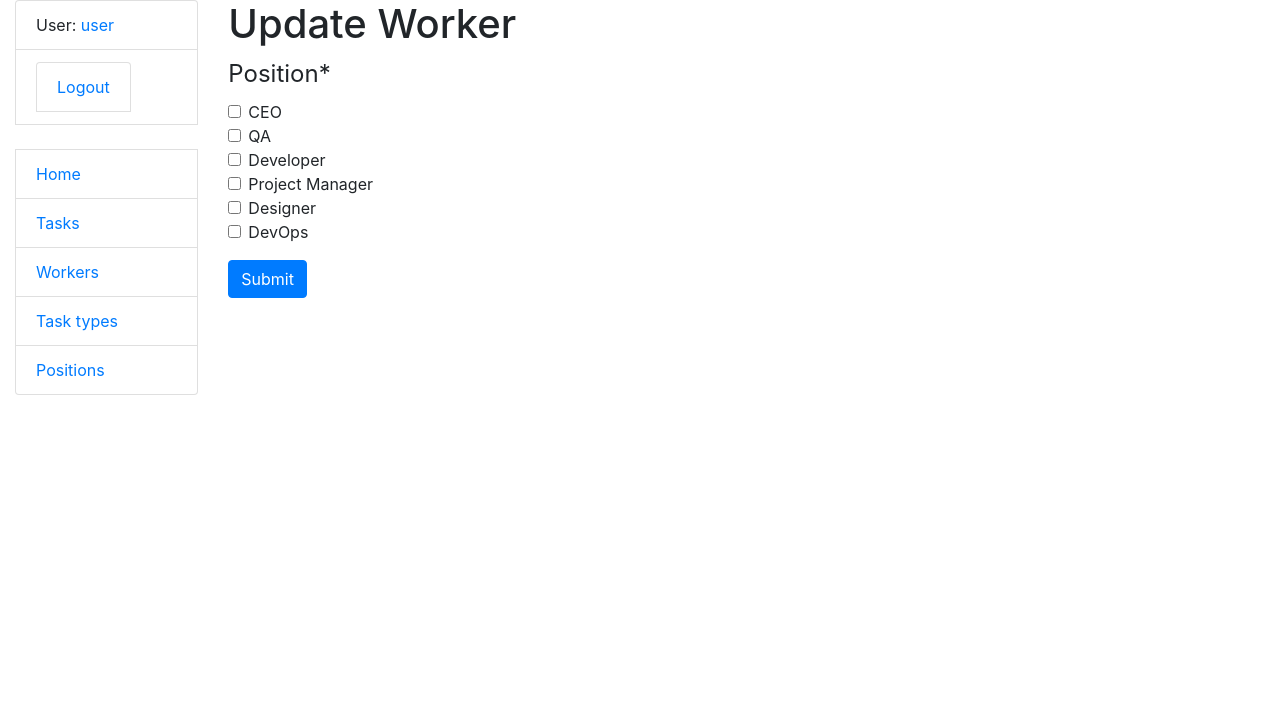
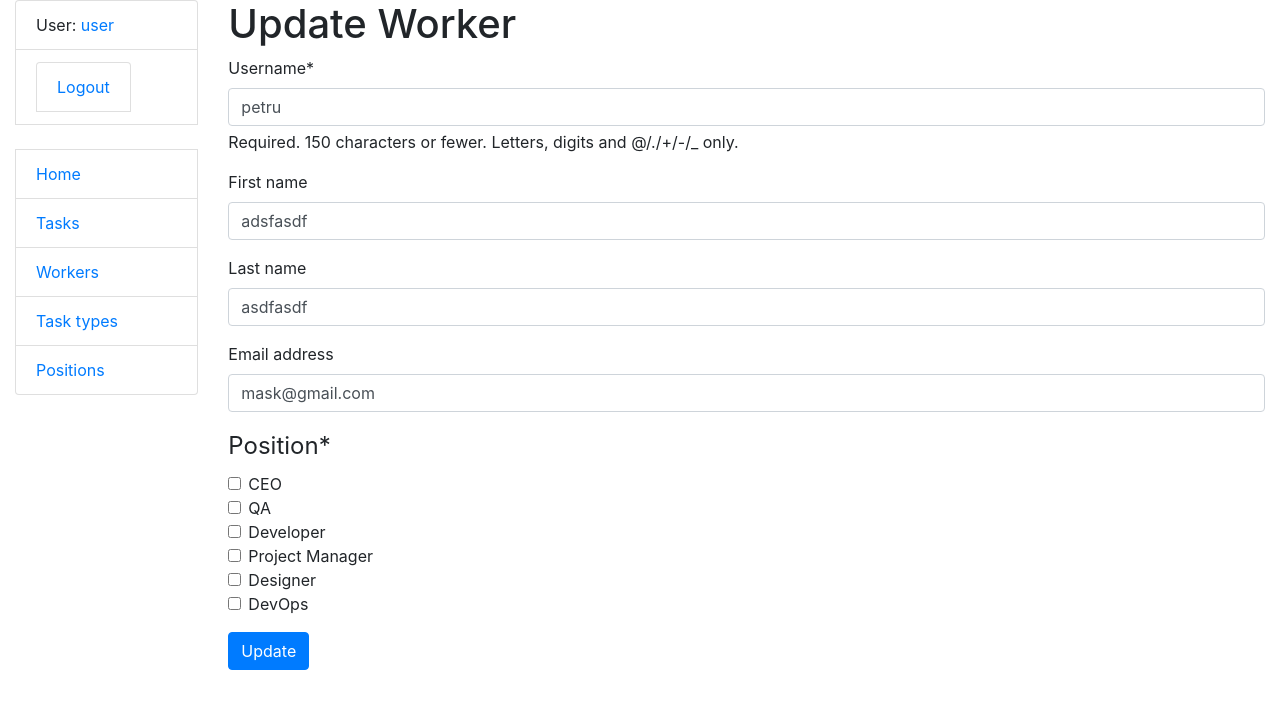
Before and after one commit to Oleksa-32/IT-company-task-manager, a Django app: page /worker/2/update/ in a window 1280 px wide. Shown: the top 709 px of the page. Run offline with Django 5.2, Linux system fonts and the light colour scheme; a user stored in the database is signed in; data comes from the database, SQL or seed files in the repository; some libraries are stand-ins or nearby versions.

Commit message:
Modified deletion and pagination

```diff
--- a/task_manager/forms.py
+++ b/task_manager/forms.py
@@ -22,7 +22,13 @@ class WorkerCreationForm(UserCreationForm):
 class WorkerPositionUpdateForm(forms.ModelForm):
     class Meta:
         model = Worker
-        fields = ["position"]
+        fields = (
+            "username",
+            "first_name",
+            "last_name",
+            "email",
+            "position",
+        )
         widgets = {
             "position": forms.CheckboxSelectMultiple,
         }
@@ -44,9 +50,6 @@ class TaskTypeForm(forms.ModelForm):
         fields = ["name"]  # Include the fields you want in the form
         widgets = {
             "name": forms.TextInput(attrs={"class": "form-control", "placeholder": "Enter Task Type Name"}),
-        }
-        labels = {
-            "name": "Task Type Name",
         }
 
 
--- a/task_manager/views.py
+++ b/task_manager/views.py
@@ -33,7 +33,7 @@ def index(request):
 class WorkerListView(LoginRequiredMixin, generic.ListView):
     model = Worker
     template_name = "task_manager/worker_list.html"
-    paginate_by = 10
+    paginate_by = 5
 
     def get_context_data(self, *, object_list=None, **kwargs):
         context = super().get_context_data(**kwargs)
@@ -77,7 +77,7 @@ class WorkerDeleteView(LoginRequiredMixin, generic.DeleteView):
 
 class PositionListView(LoginRequiredMixin, generic.ListView):
     model = Position
-    paginate_by = 3
+    paginate_by = 5
     template_name = "task_manager/position_list.html"
     context_object_name = "position_list"
 
@@ -199,7 +199,7 @@ class TaskDetailView(LoginRequiredMixin, generic.DetailView):
 
 class TaskListView(LoginRequiredMixin, generic.ListView):
     model = Task
-    paginate_by = 10
+    paginate_by = 5
     template_name = "task_manager/task_list.html"
     context_object_name = "task_list"
 
--- a/templates/task_manager/position_confirm_delete.html
+++ b/templates/task_manager/position_confirm_delete.html
@@ -5,6 +5,7 @@
   <p>Are you sure you want to delete the position "{{ position.name }}"?</p>
   <form method="post">
     {% csrf_token %}
+
     <button type="submit" class="btn btn-danger">Confirm</button>
     <a href="{% url 'task_manager:position-detail' pk=position.id %}" class="btn btn-secondary">Cancel</a>
   </form>
--- a/templates/task_manager/position_form.html
+++ b/templates/task_manager/position_form.html
@@ -7,6 +7,6 @@
     {% csrf_token %}
     {{ form|crispy }}
 
-    <input type="submit" value="Submit" class="btn btn-primary">
+    <button type="submit" class="btn btn-primary">{{ object|yesno:"Update,Create" }}</button>
   </form>
 {% endblock %}
--- a/templates/task_manager/task_confirm_delete.html
+++ b/templates/task_manager/task_confirm_delete.html
@@ -7,6 +7,8 @@
 
   <form action="" method="post">
     {% csrf_token %}
+
     <input type="submit" value="Confirm" class="btn btn-danger">
+    <a href="{% url 'task_manager:task-detail' pk=task.id %}" class="btn btn-secondary">Cancel</a>
   </form>
 {% endblock %}
--- a/templates/task_manager/task_form.html
+++ b/templates/task_manager/task_form.html
@@ -9,9 +9,8 @@
     {{ form|crispy }}  <!-- Render the form using crispy-forms -->
 
     <div class="form-group">
-      <button type="submit" class="btn btn-primary">{{ object|yesno:"Update,Create" }} Task</button>
+      <button type="submit" class="btn btn-primary">{{ object|yesno:"Update,Create" }}</button>
     </div>
   </form>
 
-  <a href="{% url 'task_manager:task-list' %}" class="btn btn-secondary">Cancel</a>
 {% endblock %}
--- a/templates/task_manager/task_type_confirm_delete.html
+++ b/templates/task_manager/task_type_confirm_delete.html
@@ -5,6 +5,7 @@
   <p>Are you sure you want to delete the task type "{{ tasktype.name }}"?</p>
   <form method="post">
     {% csrf_token %}
+
     <button type="submit" class="btn btn-danger">Confirm</button>
     <a href="{% url 'task_manager:task-type-detail' pk=tasktype.id %}" class="btn btn-secondary">Cancel</a>
   </form>
--- a/templates/task_manager/task_type_form.html
+++ b/templates/task_manager/task_type_form.html
@@ -7,6 +7,6 @@
     {% csrf_token %}
     {{ form|crispy }}
 
-    <input type="submit" value="Submit" class="btn btn-primary">
+    <button type="submit" class="btn btn-primary">{{ object|yesno:"Update,Create" }} Task</button>
   </form>
 {% endblock %}
--- a/templates/task_manager/worker_confirm_delete.html
+++ b/templates/task_manager/worker_confirm_delete.html
@@ -6,5 +6,6 @@
     {% csrf_token %}
 
     <input type="submit" value="Confirm" class="btn btn-danger">
+    <a href="{% url 'task_manager:worker-detail' pk=worker.id %}" class="btn btn-secondary">Cancel</a>
   </form>
 {% endblock %}
--- a/templates/task_manager/worker_form.html
+++ b/templates/task_manager/worker_form.html
@@ -7,6 +7,6 @@
     {% csrf_token %}
     {{ form|crispy }}
 
-    <input type="submit" value="Submit" class="btn btn-primary">
+    <button type="submit" class="btn btn-primary">{{ object|yesno:"Update,Create" }}</button>
   </form>
 {% endblock %}
```
Also changed, not shown: templates/task_manager/worker_detail.html (+0 -22 lines), 1 other file.
